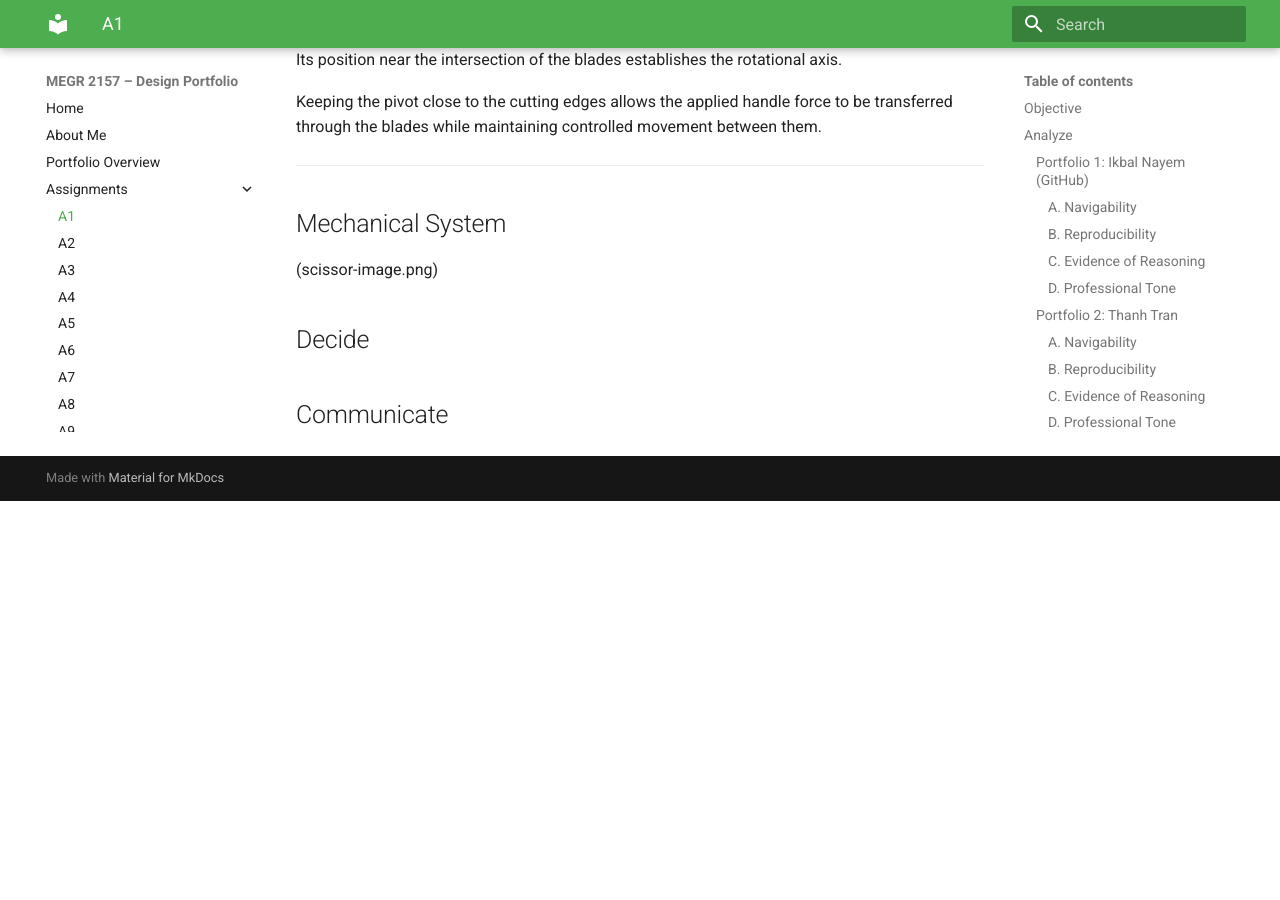
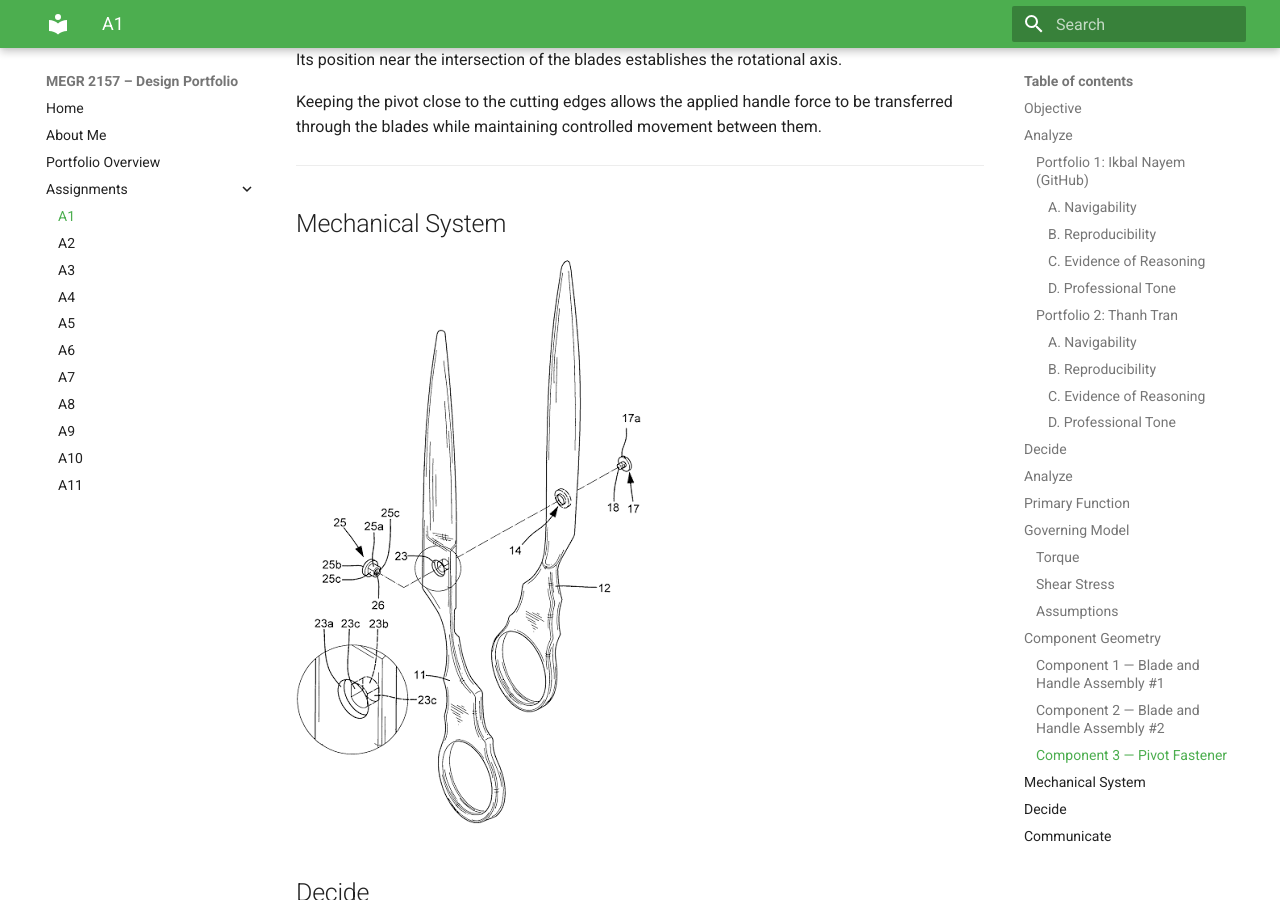
Before and after one commit to gmclean04/Mclean-MEGR-2156-Portfolio, an MkDocs documentation site: the page built from docs/assignments/A01/index.md, in a window 1280 px wide and 900 px high, scrolled down 5262 px. Built offline with MkDocs 1.6.1 and Material for MkDocs 9.7.7, drawn with Linux system fonts in a browser that asks for light colours; before the commit the page ends 5763 px from its top, so only the background shows below that.

Commit message:
Update index.md

```diff
--- a/docs/assignments/A01/index.md
+++ b/docs/assignments/A01/index.md
@@ -145,7 +145,7 @@ Keeping the pivot close to the cutting edges allows the applied handle force to
 ---
 
 ## Mechanical System
-(scissor-image.png)
+![scissor patent](scissor-image.png)
 
 ## Decide
 
```
